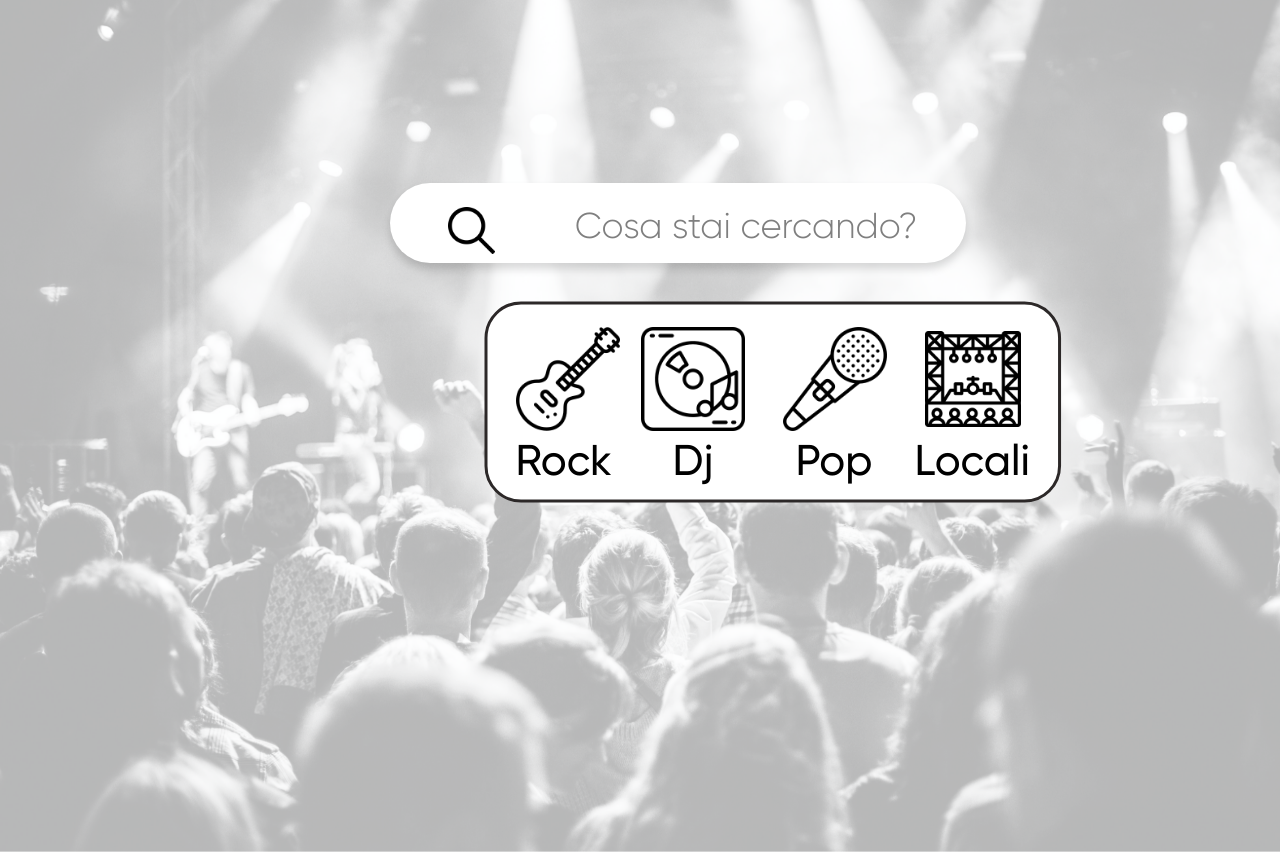
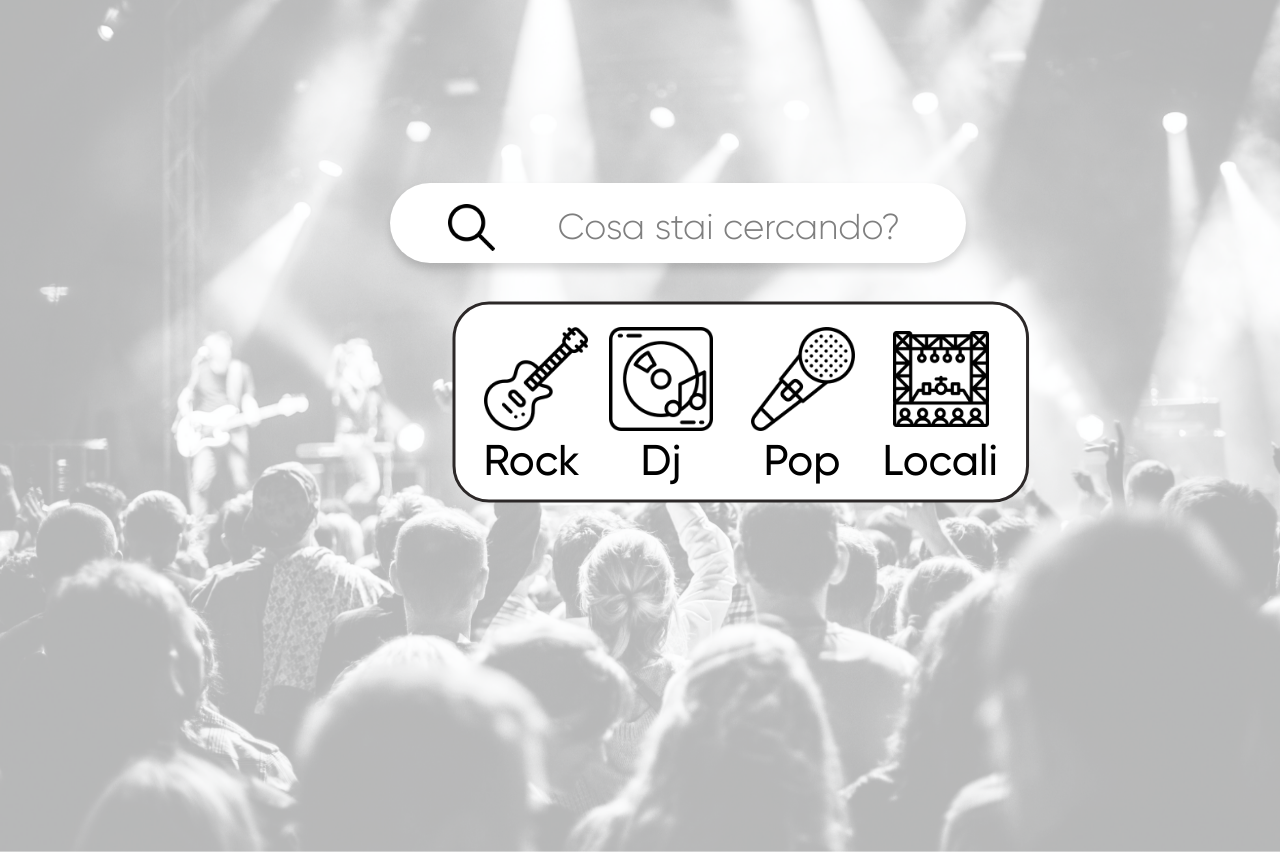
Before and after one commit to Gartic99/Band_Advisor, a PHP site: page /main.html in a window 1280 px wide. Shown: the part 177-1029 px from the top of the page. Run offline with PHP 8.4, Linux system fonts and the light colour scheme.

Commit message:
Allineamenti vari

```diff
--- a/stile.css
+++ b/stile.css
@@ -141,7 +141,7 @@ url("assets/Fonts/MEISHA_SANS_SERIF.otf") format("opentype");
 	left: 554.835px;
 	top: 540px;*/
 	top:60%;
-	left:38%;
+	left:35.5%;
 	overflow: visible;
 }
 
@@ -237,8 +237,8 @@ url("assets/Fonts/MEISHA_SANS_SERIF.otf") format("opentype");
 
 .search-input {
   position: relative;
-  top: 27%;
-  left: 32%;
+  top: 28.5%;
+  left: 29%;
   font-size: 36px;
   background: none;
   color: #5a6674;
@@ -259,7 +259,7 @@ input::placeholder {
 
 .search-button {
   position: absolute;
-  top: 30%;
+  top: 26%;
   left: 10%;
   /*height: 47px;
   width: 47px;*/
```
